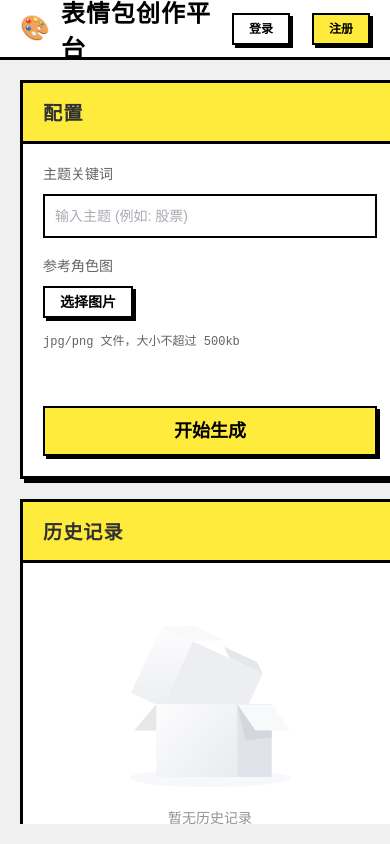
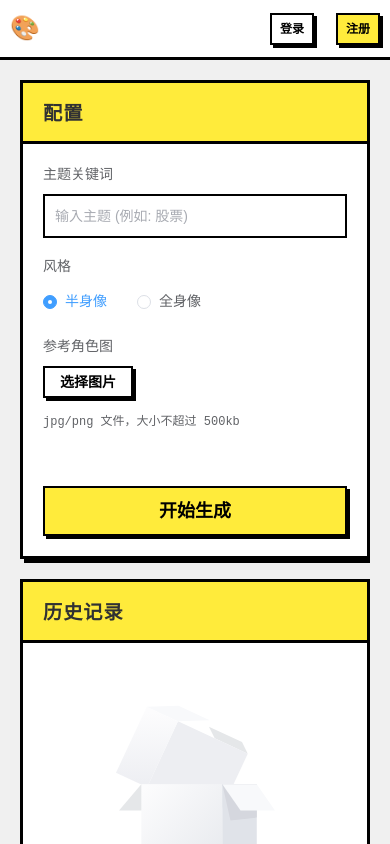
Before and after one commit to ns2250225/nano_emoji, a Vue app: page / in a window 390 px wide. Shown: the top 844 px of the page. Built offline with nearby package versions, Linux system fonts and the light colour scheme.

Commit message:
feat(MemeGenerator): 添加风格选项并优化移动端样式
添加半身像/全身像风格选择功能，同时优化移动端布局显示

```diff
--- a/src/components/MemeGenerator.vue
+++ b/src/components/MemeGenerator.vue
@@ -30,6 +30,13 @@
           <el-form label-position="top">
             <el-form-item label="主题关键词">
               <el-input v-model="subject" placeholder="输入主题 (例如: 股票)" class="neu-input" />
+            </el-form-item>
+
+            <el-form-item label="风格">
+              <el-radio-group v-model="bodyStyle">
+                <el-radio label="半身像">半身像</el-radio>
+                <el-radio label="全身像">全身像</el-radio>
+              </el-radio-group>
             </el-form-item>
 
             <el-form-item label="参考角色图">
@@ -408,6 +415,7 @@ const checkPaymentResult = async () => {
 }
 
 const subject = ref('')
+const bodyStyle = ref('半身像')
 const fileList = ref<any[]>([])
 const uploadedFile = ref<File | null>(null)
 const uploadedUrl = ref('')
@@ -513,7 +521,7 @@ const handleGenerate = async () => {
     })
 
     // 2. Prepare Payload
-    const prompt = `为我生成图中角色的绘制 Q 版的，LINE 风格的半身像表情包，注意头饰要正确，彩色手绘风格，使用 4x6 布局，涵盖各种各样的关于【${subject.value}】的语句，或是一些有关【${subject.value}】的 meme，其他需求：不要原图复制。所有标注为手写简体中文。`
+    const prompt = `为我生成图中角色的绘制 Q 版的，LINE 风格的${bodyStyle.value}表情包，注意头饰要正确，彩色手绘风格，使用 4x6 布局，涵盖各种各样的关于【${subject.value}】的语句，或是一些有关【${subject.value}】的 meme，其他需求：不要原图复制。所有标注为手写简体中文。全身像要显示整个身子而且头大身小。`
 
     const payload = {
       contents: [{
@@ -1063,4 +1071,57 @@ const sliceAndDownload = async () => {
   height: 100%;
   width: 100%;
 }
+
+@media (max-width: 768px) {
+  .app-container {
+    height: auto !important;
+    min-height: 100vh;
+  }
+
+  .main-container {
+    flex-direction: column !important;
+    height: auto !important;
+    overflow: visible !important;
+  }
+
+  .left-panel {
+    width: 100% !important;
+    padding-right: 0 !important;
+    margin-bottom: 20px;
+  }
+
+  .right-panel {
+    height: auto !important;
+    min-height: 500px;
+    overflow: visible !important;
+  }
+
+  .neu-header {
+    padding: 0 10px !important;
+  }
+
+  .logo-text {
+    font-size: 1rem;
+    display: none; /* Hide text on small screens to save space */
+  }
+
+  .welcome-text {
+    /* display: none;  Remove this as we want to show points */
+    font-size: 12px;
+  }
+
+  .user-name {
+    display: none;
+  }
+
+  .user-points {
+    display: inline-block;
+    margin-right: 5px;
+  }
+
+  .auth-buttons .neu-button {
+    padding: 4px 8px !important;
+    font-size: 12px !important;
+  }
+}
 </style>
```
Also changed, not shown: 2 other files (tests, documents, lock files or other folders).
